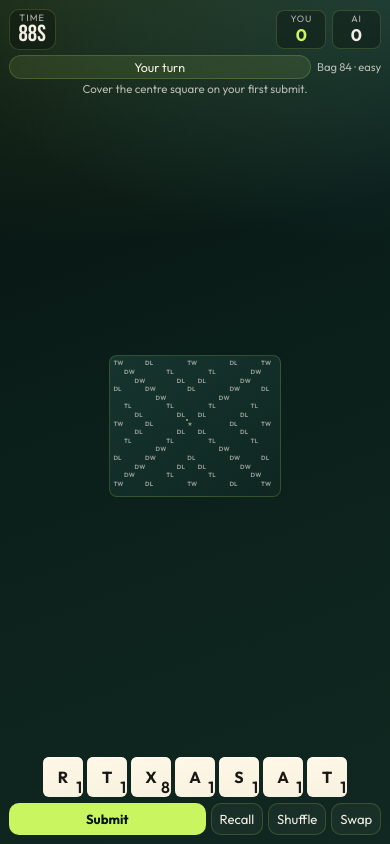
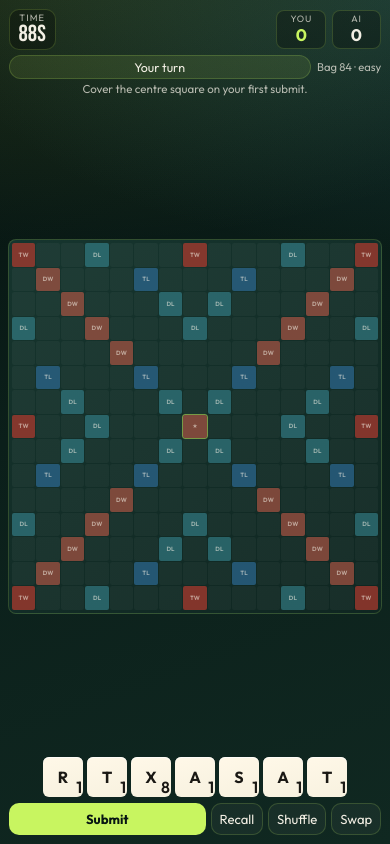
Before and after one commit to lghaemmaghami/word-race, a React (Vite) app: page / in a window 390 px wide. Both pictures are taken after a click on the button "Play Easy". Built offline with nearby package versions, Linux system fonts and the light colour scheme.

Commit message:
Fix mobile board sizing collapsing to tiny cells
Use width/svh-based cell calc instead of percent height so the
15x15 board fills the iPhone viewport without circular collapse.

Co-authored-by: Leela G <lghaemmaghami@users.noreply.github.com>

```diff
--- a/src/App.css
+++ b/src/App.css
@@ -613,9 +613,11 @@
   .board {
     --gap: 1px;
     --pad: 3px;
+    /* Width-first; cap with svh so Safari chrome never forces overflow.
+       Avoid % height here — it circularly collapses the grid. */
     --cell: min(
       calc((100vw - 1.1rem - 2 * var(--pad) - 14 * var(--gap)) / 15),
-      calc((100% - 2 * var(--pad) - 14 * var(--gap)) / 15)
+      calc((100svh - 12.75rem) / 15)
     );
     border-radius: 8px;
     box-shadow: none;
```
